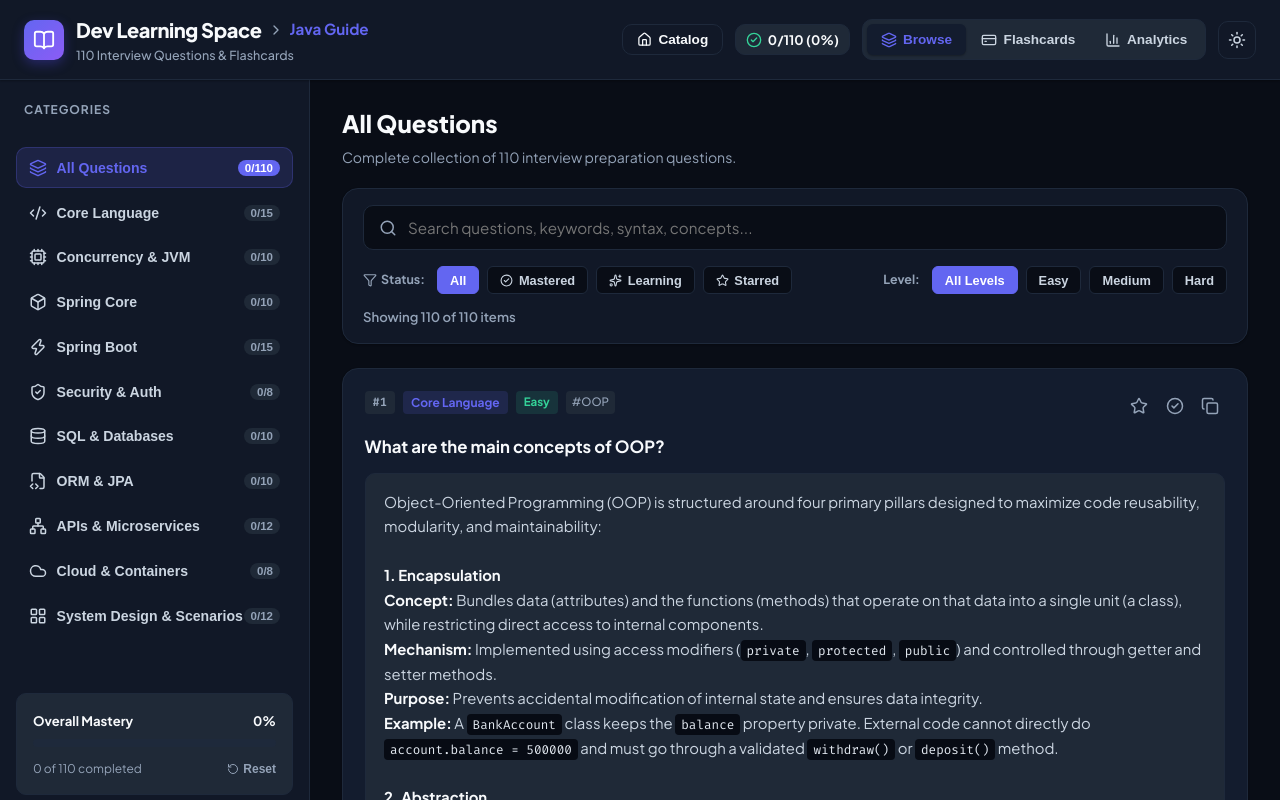
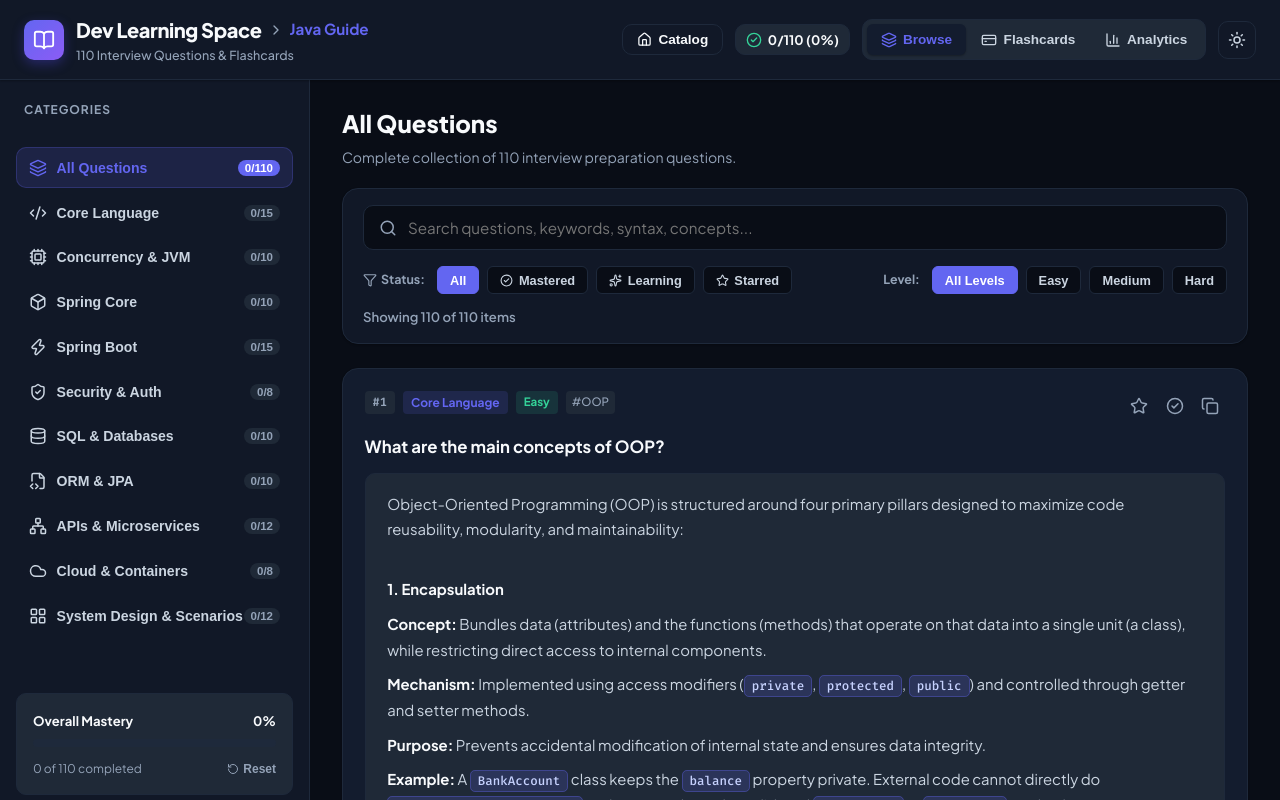
Before and after one commit to q201/dev-learning-space, a React (Vite) app: page / in a window 1280 px wide. Both pictures are taken after a click on the button "Start Study Guide". Shown: the top 800 px of the page. Built offline with nearby package versions, Linux system fonts and the light colour scheme.

Commit message:
style: refine inline code and code block theme styles for professional light and dark modes

```diff
--- a/src/index.css
+++ b/src/index.css
@@ -1,19 +1,20 @@
 :root {
-  --text: #6b6375;
-  --text-h: #08060d;
+  --text: #475569;
+  --text-h: #0f172a;
   --bg: #fff;
-  --border: #e5e4e7;
-  --code-bg: #f4f3ec;
-  --accent: #aa3bff;
-  --accent-bg: rgba(170, 59, 255, 0.1);
-  --accent-border: rgba(170, 59, 255, 0.5);
-  --social-bg: rgba(244, 243, 236, 0.5);
+  --border: #e2e8f0;
+  --code-bg: #f1f5f9;
+  --code-color: #334155;
+  --accent: #4f46e5;
+  --accent-bg: rgba(79, 70, 229, 0.1);
+  --accent-border: rgba(79, 70, 229, 0.5);
+  --social-bg: rgba(241, 245, 249, 0.5);
   --shadow:
     rgba(0, 0, 0, 0.1) 0 10px 15px -3px, rgba(0, 0, 0, 0.05) 0 4px 6px -2px;
 
-  --sans: system-ui, 'Segoe UI', Roboto, sans-serif;
-  --heading: system-ui, 'Segoe UI', Roboto, sans-serif;
-  --mono: ui-monospace, Consolas, monospace;
+  --sans: 'Plus Jakarta Sans', system-ui, -apple-system, sans-serif;
+  --heading: 'Plus Jakarta Sans', system-ui, -apple-system, sans-serif;
+  --mono: 'Fira Code', monospace;
 
   font: 18px/145% var(--sans);
   letter-spacing: 0.18px;
@@ -37,6 +38,7 @@
     --bg: #16171d;
     --border: #2e303a;
     --code-bg: #1f2028;
+    --code-color: #e2e8f0;
     --accent: #c084fc;
     --accent-bg: rgba(192, 132, 252, 0.15);
     --accent-border: rgba(192, 132, 252, 0.5);
@@ -55,12 +57,9 @@ body {
 }
 
 #root {
-  width: 1126px;
-  max-width: 100%;
+  width: 100%;
   margin: 0 auto;
-  text-align: center;
-  border-inline: 1px solid var(--border);
-  min-height: 100svh;
+  min-height: 100vh;
   display: flex;
   flex-direction: column;
   box-sizing: border-box;
@@ -69,28 +68,10 @@ body {
 h1,
 h2 {
   font-family: var(--heading);
-  font-weight: 500;
+  font-weight: 700;
   color: var(--text-h);
 }
 
-h1 {
-  font-size: 56px;
-  letter-spacing: -1.68px;
-  margin: 32px 0;
-  @media (max-width: 1024px) {
-    font-size: 36px;
-    margin: 20px 0;
-  }
-}
-h2 {
-  font-size: 24px;
-  line-height: 118%;
-  letter-spacing: -0.24px;
-  margin: 0 0 8px;
-  @media (max-width: 1024px) {
-    font-size: 20px;
-  }
-}
 p {
   margin: 0;
 }
@@ -98,14 +79,13 @@ p {
 code,
 .counter {
   font-family: var(--mono);
-  display: inline-flex;
   border-radius: 4px;
-  color: var(--text-h);
+  color: var(--code-color);
 }
 
 code {
-  font-size: 15px;
+  font-size: 0.88em;
   line-height: 135%;
-  padding: 4px 8px;
+  padding: 2px 6px;
   background: var(--code-bg);
 }
--- a/src/styles/main.css
+++ b/src/styles/main.css
@@ -28,8 +28,12 @@
   --info: #3b82f6;
   --info-bg: #eff6ff;
 
-  --code-bg: #0f172a;
-  --code-text: #f8fafc;
+  --code-inline-bg: #e2e8f0;
+  --code-inline-text: #0f172a;
+  --code-inline-border: #cbd5e1;
+  --code-block-bg: #1e293b;
+  --code-block-text: #f8fafc;
+  --code-block-border: #334155;
 
   --shadow-sm: 0 1px 2px 0 rgba(0, 0, 0, 0.05);
   --shadow-md: 0 4px 6px -1px rgba(0, 0, 0, 0.1), 0 2px 4px -1px rgba(0, 0, 0, 0.06);
@@ -69,8 +73,12 @@
   --info: #60a5fa;
   --info-bg: rgba(96, 165, 250, 0.12);
 
-  --code-bg: #070b14;
-  --code-text: #e2e8f0;
+  --code-inline-bg: rgba(99, 102, 241, 0.18);
+  --code-inline-text: #c7d2fe;
+  --code-inline-border: rgba(99, 102, 241, 0.35);
+  --code-block-bg: #070b14;
+  --code-block-text: #e2e8f0;
+  --code-block-border: #1e293b;
 
   --shadow-sm: 0 1px 2px 0 rgba(0, 0, 0, 0.3);
   --shadow-md: 0 4px 12px rgba(0, 0, 0, 0.35);
@@ -818,19 +826,59 @@ body {
   background: var(--bg-tertiary);
   border: 1px solid var(--border-color);
   border-radius: var(--radius-md);
-  padding: 1rem 1.15rem;
+  padding: 1.15rem 1.35rem;
   font-size: 0.93rem;
   color: var(--text-secondary);
-  line-height: 1.65;
+  line-height: 1.7;
 }
 
+.q-answer-box p {
+  margin-bottom: 0.6rem;
+}
+
+.q-answer-box ul,
+.q-answer-box ol {
+  margin: 0.5rem 0 0.75rem 1.4rem;
+  padding: 0;
+}
+
+.q-answer-box li {
+  margin-bottom: 0.35rem;
+}
+
+/* Inline Code Badge */
 .q-answer-box code {
   font-family: 'Fira Code', monospace;
-  font-size: 0.85em;
-  background: var(--code-bg);
-  color: var(--code-text);
-  padding: 2px 6px;
-  border-radius: 4px;
+  font-size: 0.84em;
+  background: var(--code-inline-bg);
+  color: var(--code-inline-text);
+  border: 1px solid var(--code-inline-border);
+  padding: 2px 7px;
+  border-radius: 5px;
+  font-weight: 500;
+}
+
+/* Multi-line Code Block */
+.q-answer-box pre {
+  background: var(--code-block-bg);
+  border: 1px solid var(--code-block-border);
+  border-radius: var(--radius-md);
+  padding: 1rem 1.25rem;
+  margin: 0.85rem 0;
+  overflow-x: auto;
+  box-shadow: var(--shadow-sm);
+}
+
+.q-answer-box pre code {
+  font-family: 'Fira Code', monospace;
+  font-size: 0.86rem;
+  background: transparent;
+  color: var(--code-block-text);
+  border: none;
+  padding: 0;
+  border-radius: 0;
+  line-height: 1.65;
+  display: block;
 }
 
 .q-answer-box strong {
```
